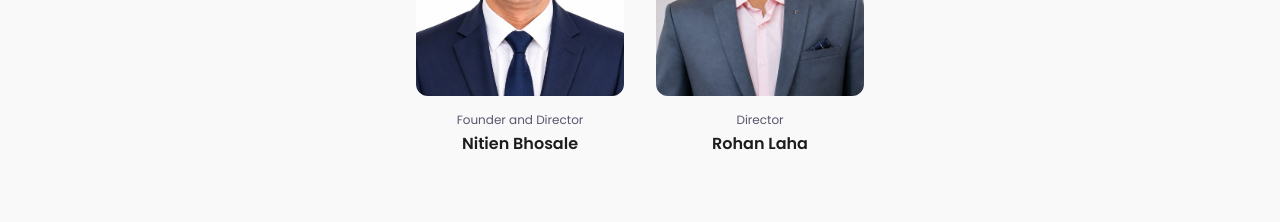
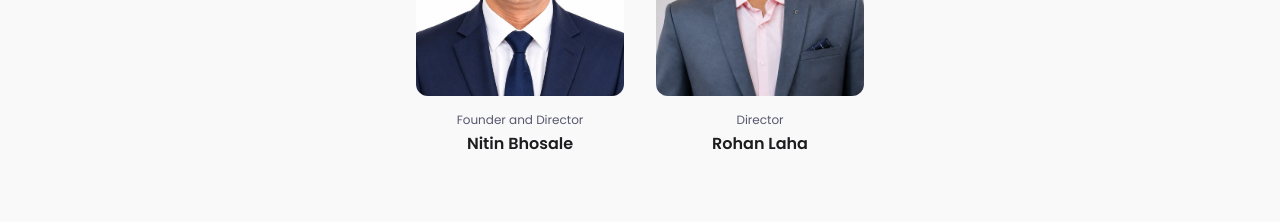
Before and after one commit to nickdude/go-sky, a Next.js app: page /about in a window 1280 px wide. Shown: the part 2680-2902 px from the top of the page. Built offline with nearby package versions, Linux system fonts and the light colour scheme; no server answers.

Commit message:
name change

```diff
--- a/data/about.js
+++ b/data/about.js
@@ -92,7 +92,7 @@ export const team = {
       icon: "briefcase",
       members: [
         {
-          name: "Nitien Bhosale",
+          name: "Nitin Bhosale",
           role: "Founder and Director",
           image: "/images/team/nitien-bhosale.jpg",
         },
```
